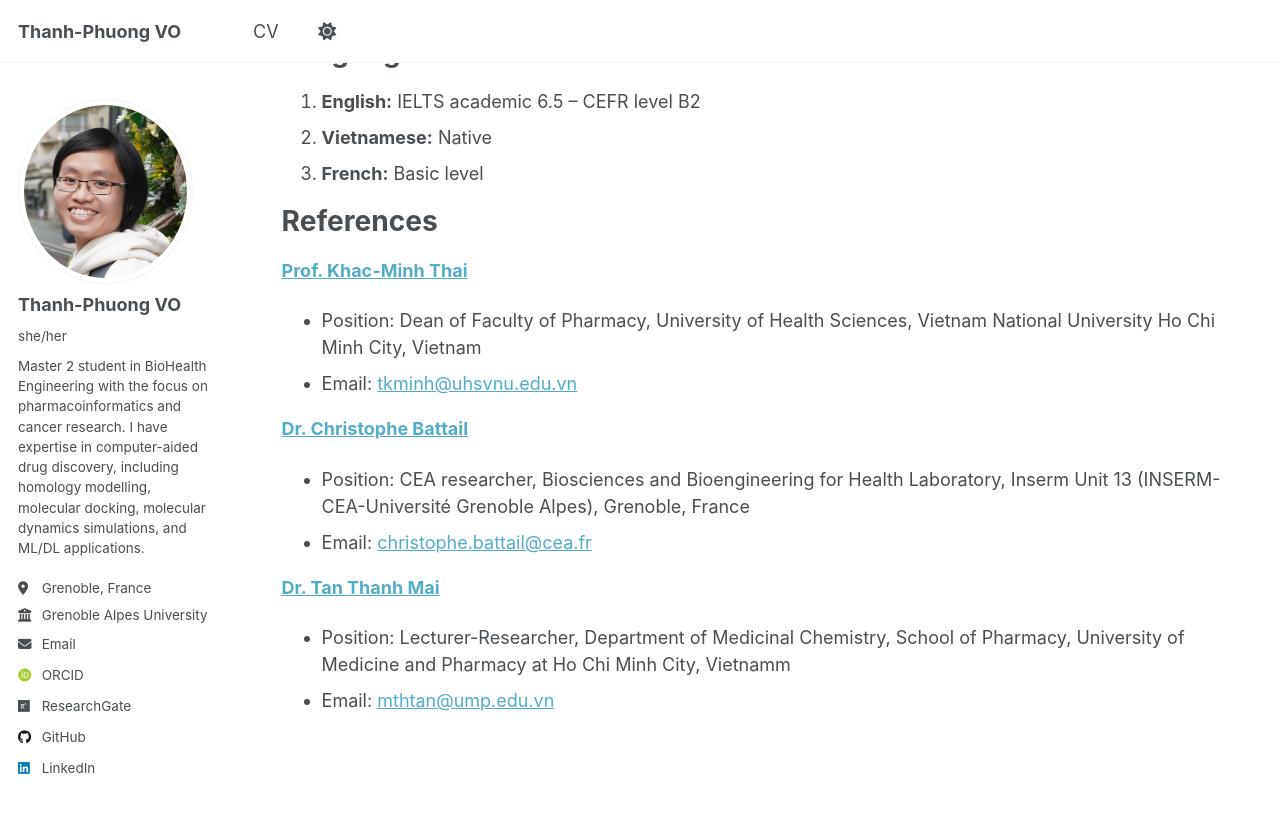
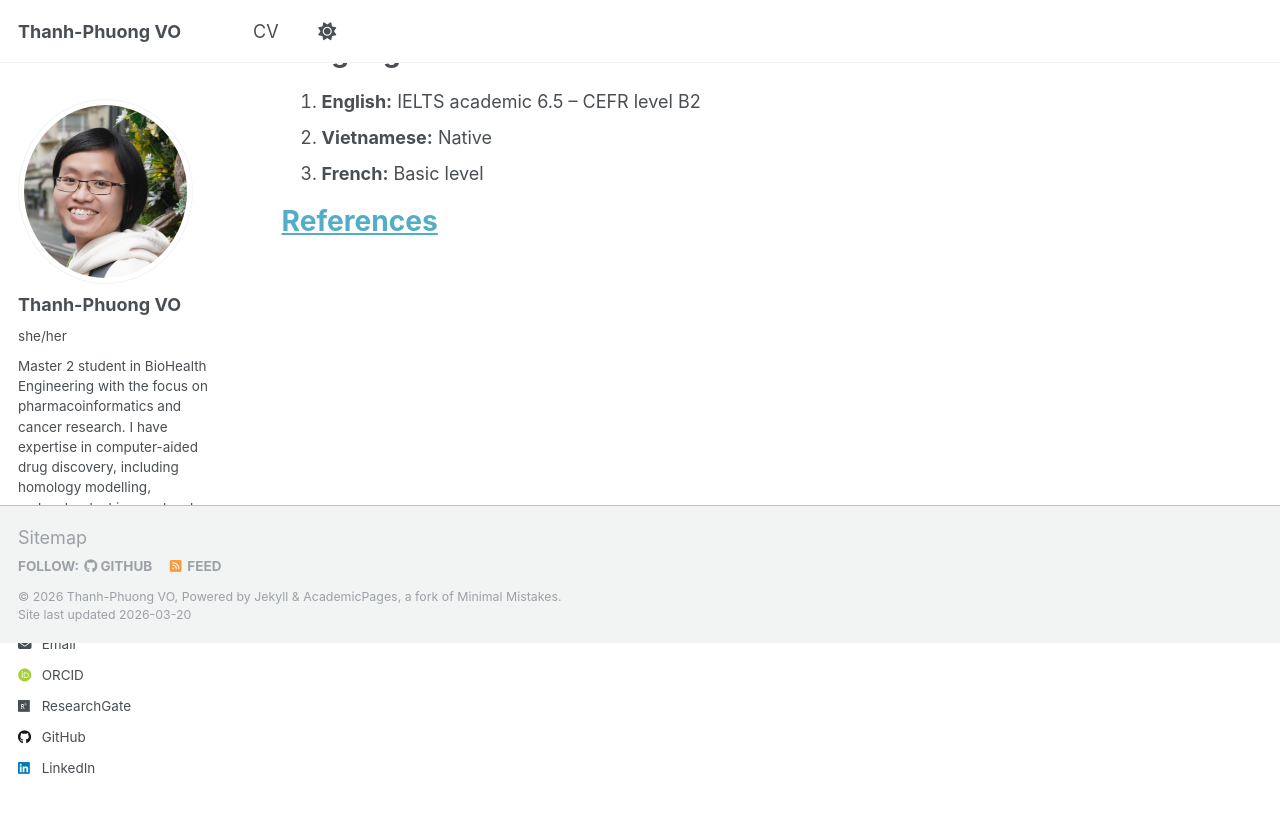
Before and after one commit to vo-thanh-phuong/vo-thanh-phuong.github.io, a Jekyll site: the page built from _pages/cv.md, in a window 1280 px wide and 900 px high, scrolled down 3393 px. Shown: the top 813 px of the window. Built offline with Jekyll 4.4.1, drawn with Linux system fonts in a browser that asks for light colours; some web fonts are replaced; a script that is not in the unit is left out; part of the change alters nothing that is shown.

```diff
--- a/_pages/cv.md
+++ b/_pages/cv.md
@@ -88,8 +88,10 @@ Languages
 2. **Vietnamese:** Native
 3. **French:** Basic level
 
-References
+[References](https://vo-thanh-phuong.github.io/references)
 ======
+
+<!--
 **[Prof. Khac-Minh Thai](https://scholar.google.com/citations?user=UnKYFLoAAAAJ&hl=en)**
 * Position: Dean of Faculty of Pharmacy, University of Health Sciences, Vietnam National University Ho Chi Minh City, Vietnam
 * Email: [tkminh@uhsvnu.edu.vn](mailto:tkminh@uhsvnu.edu.vn)
@@ -101,3 +103,4 @@ References
 **[Dr. Tan Thanh Mai](https://scholar.google.com/citations?user=E1atHc8AAAAJ&hl=en)**
 * Position: Lecturer-Researcher, Department of Medicinal Chemistry, School of Pharmacy, University of Medicine and Pharmacy at Ho Chi Minh City, Vietnamm
 * Email: [mthtan@ump.edu.vn](mailto:mthtan@ump.edu.vn)
+-->
```
